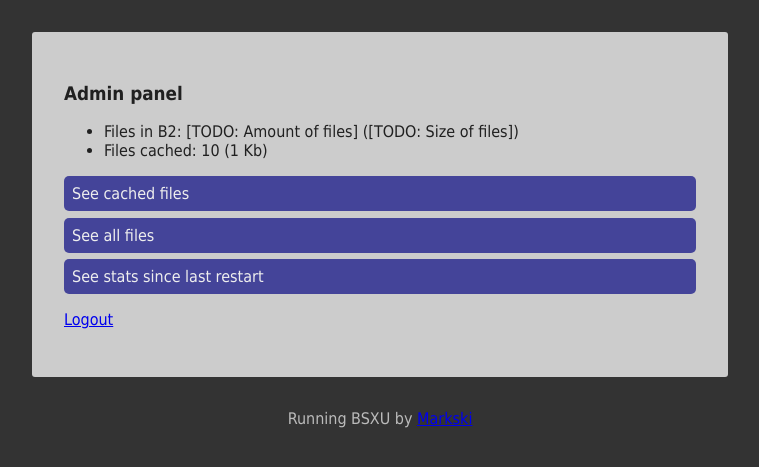
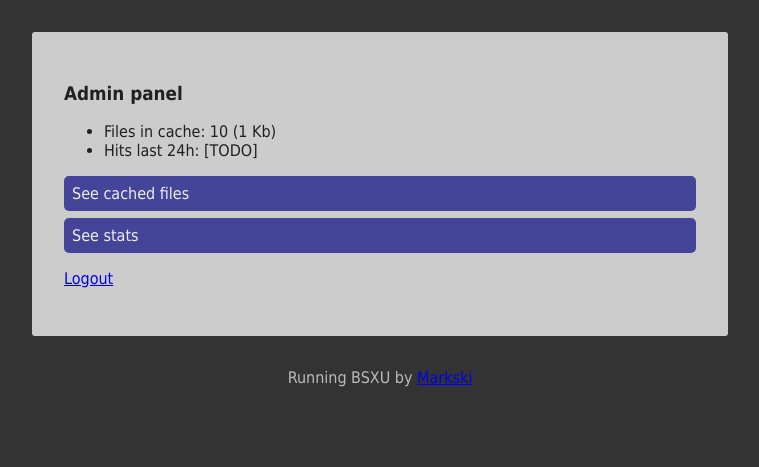
Before and after one commit to markski1/BSXU, a Flask app: template src/webpanel/templates/panel.html in a window 1280 px wide. Shown: the top 467 px of the page, without its empty margins (260-1019 px from the left). Run offline with Flask 3, Linux system fonts and the light colour scheme; the template is opened without the code that fills it: most values are stand-ins (such as "Sample title", 1, 10 or a date in 2020); parts of the project's set-up code (start-up, migrations or seed data) failed here and were passed over.

Commit message:
Showing files in B2 can't happen

```diff
--- a/src/misc.py
+++ b/src/misc.py
@@ -1,5 +1,6 @@
 import string
 import random
+
 
 def generate_random_string(length):
     length = int(length)
--- a/src/webpanel/templates/panel.html
+++ b/src/webpanel/templates/panel.html
@@ -5,14 +5,13 @@
 
     <h3>Admin panel</h3>
     <ul>
-        <li>Files in B2: [TODO: Amount of files] ([TODO: Size of files])</li>
-        <li>Files cached: {{ cache_amount }} ({{ cache_size }} Kb)</li>
+        <li>Files in cache: {{ cache_amount }} ({{ cache_size }} Kb)</li>
+        <li>Hits last 24h: [TODO]</li>
     </ul>
 
     <a role="button" class="menu-button" href="/panel/cache">See cached files</a>
-    <a role="button" class="menu-button" href="/panel/files">See all files</a>
-    <a role="button" class="menu-button" href="/panel/stats">See stats since last restart</a>
+    <a role="button" class="menu-button" href="/panel/stats">See stats</a>
 
-    <p><a href="/logout">Logout</a></p>
+    <p><a href="/panel/logout">Logout</a></p>
 
 {% endblock %}
```
Also changed, not shown: src/routes/panel.py (+5 -4 lines), src/core/stats.py (added).
